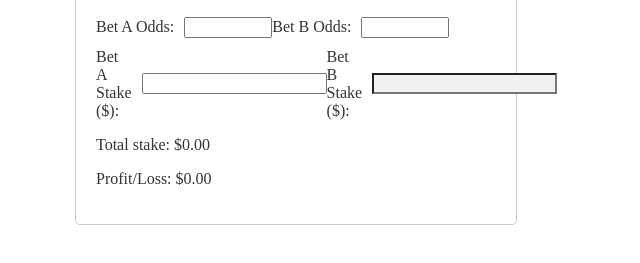
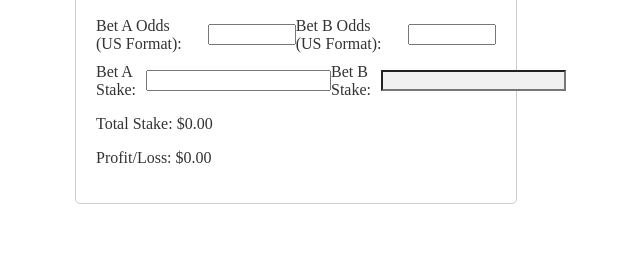
Before and after one commit to bfreshuk/profithero, a plain HTML site: page index.html in a window 1280 px wide. Shown: the part 79-342 px from the top of the page, without its empty margins (344-984 px from the left). Drawn offline with Linux system fonts and the light colour scheme.

Commit message:
Update index.html

```diff
--- a/index.html
+++ b/index.html
@@ -10,19 +10,19 @@
     <div class="calculator">
         <h2>Dutching Calculator</h2>
         <div class="input-row">
-            <label for="odds-a">Bet A Odds:</label>
+            <label for="odds-a">Bet A Odds (US Format):</label>
             <input type="number" id="odds-a" class="odds-input" oninput="calculateStakes()">
-            <label for="odds-b">Bet B Odds:</label>
+            <label for="odds-b">Bet B Odds (US Format):</label>
             <input type="number" id="odds-b" class="odds-input" oninput="calculateStakes()">
         </div>
         <div class="input-row">
-            <label for="stake-a">Bet A Stake ($):</label>
+            <label for="stake-a">Bet A Stake:</label>
             <input type="number" id="stake-a" oninput="calculateStakes()">
-            <label for="stake-b">Bet B Stake ($):</label>
+            <label for="stake-b">Bet B Stake:</label>
             <input type="number" id="stake-b" readonly>
         </div>
         <div id="results">
-            <p>Total stake: $<span id="total-stake">0.00</span></p>
+            <p>Total Stake: $<span id="total-stake">0.00</span></p>
             <p>Profit/Loss: $<span id="profit-loss">0.00</span></p>
         </div>
     </div>
```
